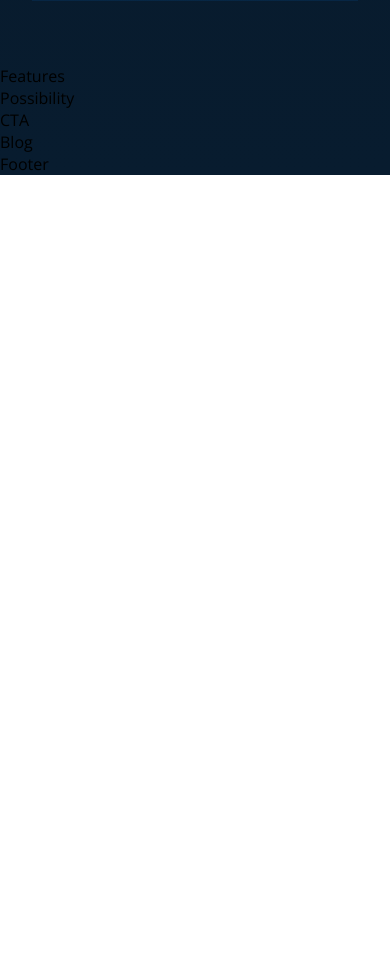
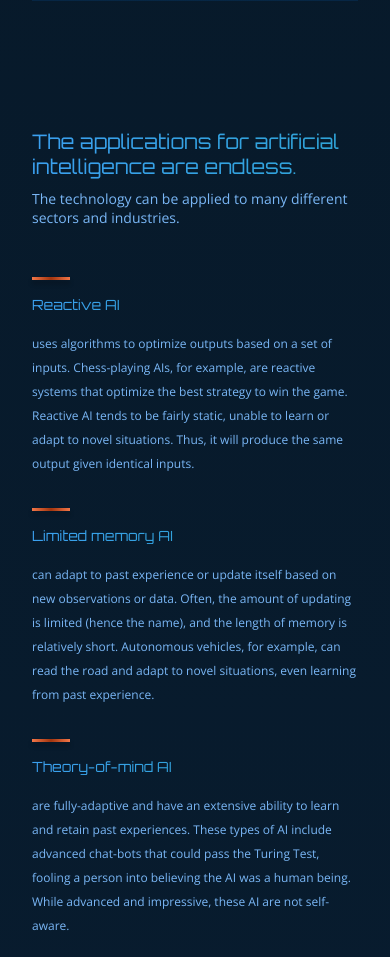
Before and after one commit to deezicypher/grand-ai, a React (Create React App) app: page / in a window 390 px wide. Shown: the part 2320-3277 px from the top of the page. Before the commit the page ends 2495 px from the top, so only its background shows below. Built offline with nearby package versions, Linux system fonts and the light colour scheme; a web font is replaced by a local one.

Commit message:
features section done for

```diff
--- a/src/components/feature/Feature.js
+++ b/src/components/feature/Feature.js
@@ -5,8 +5,10 @@ const Feature = ({title,text}) => {
   return (
     <div className='deezi_feature'>
       <div className='feature_container'>
-        <div/>
+        <div>
+        <div className='c_hr'/>
         <h1 className='gradient_text'>{title}</h1>
+        </div>
         <p className='text'>{text}</p>
       </div>
 
--- a/src/components/feature/feature.scss
+++ b/src/components/feature/feature.scss
@@ -18,7 +18,7 @@ $background:radial-gradient(circle at 50% 50%, rgba(162, 53, 14, 1) 1%, rgba(242
             font-size: 14px;
             line-height: 1.5rem;
         }
-    div{
+    .c_hr{
             width: 38px;
             height: 3px;
             background: $background;
--- a/src/sections/features/Features.js
+++ b/src/sections/features/Features.js
@@ -1,9 +1,49 @@
 import React from 'react'
 import './features.scss';
+import {Feature} from '../../components';
+
+
+const featuresData = [
+  {
+    title:"Reactive AI ",
+    text: "uses algorithms to optimize outputs based on a set of inputs. Chess-playing AIs, for example, are reactive systems that optimize the best strategy to win the game. Reactive AI tends to be fairly static, unable to learn or adapt to novel situations. Thus, it will produce the same output given identical inputs."
+  },
+  {
+    title:"Limited memory AI",
+    text: "can adapt to past experience or update itself based on new observations or data. Often, the amount of updating is limited (hence the name), and the length of memory is relatively short. Autonomous vehicles, for example, can read the road and adapt to novel situations, even learning from past experience."
+  }
+  ,
+  {
+    title:"Theory-of-mind AI",
+    text: "are fully-adaptive and have an extensive ability to learn and retain past experiences. These types of AI include advanced chat-bots that could pass the Turing Test, fooling a person into believing the AI was a human being. While advanced and impressive, these AI are not self-aware."
+  },
+  {
+    title:"Self-aware AI",
+    text: "as the name suggests, become sentient and aware of their own existence. Still in the realm of science fiction, some experts believe that an AI will never become conscious or alive."
+  }
+
+
+]
 
 const Features = () => {
   return (
-    <div>Features</div>
+    <div className='deezi_features section_padding'>
+
+      <div className='features_heading'>
+            <h1 className='gradient_text'>The applications for artificial intelligence are endless.</h1>
+            <p>
+            The technology can be applied to many different sectors and industries.
+              </p>
+      </div>
+
+
+      <div className='features_container'>
+        {featuresData.map((item, index) => (
+          <Feature title={item.title} text={item.text} key={index}/>
+        ))}
+
+      </div>
+    </div>
   )
 }
 
--- a/src/sections/features/features.scss
+++ b/src/sections/features/features.scss
@@ -0,0 +1,97 @@
+ .deezi_features{
+    width: 100%;
+    display: flex;
+    justify-content: space-between;
+    .features_heading{
+        flex: 2;
+        display: flex;
+        justify-content: flex-start;
+        align-items: flex-start;
+        flex-direction: column;
+        text-align: left;
+        margin-right: 10rem;
+
+
+
+    }
+    .features_container{
+        flex: 4;
+        .deezi_feature{
+            max-width: 100%;
+            .feature_container{
+                display: flex;
+                flex-direction: row;
+                justify-content: space-between;
+                align-items: flex-start;
+                gap: 15px;
+                margin-bottom: 2rem;
+                h1{
+                    min-width: 200px
+                }
+
+            }
+        }
+    }
+ }
+
+
+ @media screen and (max-width: 768px){
+        .deezi_features{
+            display: flex;
+            flex-direction: column;
+            .features_heading{
+                margin-bottom: 50px
+            }
+            .features_container{
+                .deezi_feature{
+                    .feature_container{
+                        h1{
+                            font-size: 16px;
+                        }
+                        p{
+                            font-size: 14px;
+                            line-height: 1.5rem;
+                        }
+                    }
+                }
+            }
+        }
+ }
+
+ @media screen and (max-width: 520px){
+    .deezi_features{
+        display: flex;
+        flex-direction: column;
+        .features_heading{
+            margin-right: 0;
+            margin-bottom: 50px;
+            justify-content: center;
+            align-items: center;
+
+            h1{
+                font-size: 20px;
+            }
+            p{
+                font-size: 14px;
+            }
+        }
+        .features_container{
+            .deezi_feature{
+                .feature_container{
+                    justify-content: center;
+                    flex-direction: column;
+                    gap: 3px;
+                    h1{
+                        font-size: 14px;
+                        max-width: 100px;
+                    }
+                    p{
+
+                        font-size: 12px;
+                        line-height: 1.5rem;
+                    }
+                }
+            }
+        }
+    }
+}
```
